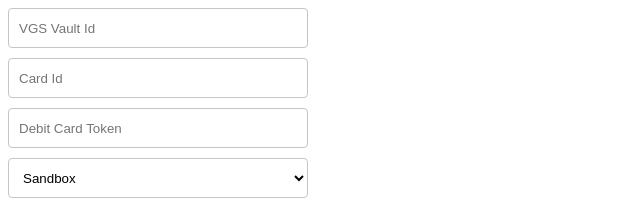
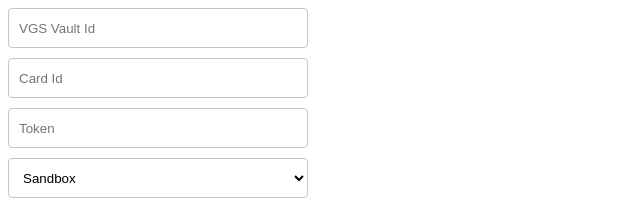
Before and after one commit to solidfi/vgs-collect-web, a plain HTML site: page index.html in a window 1280 px wide. Shown: the top 205 px of the page, 0-640 px from the left. Drawn offline with Linux system fonts and the light colour scheme.

Commit message:
readme file updated

```diff
--- a/index.html
+++ b/index.html
@@ -10,7 +10,7 @@
             <form id="input-form">
                 <input id="VGS-Vault-Id" class="form-field" placeholder="VGS Vault Id" />
                 <input id="card-id" class="form-field" placeholder="Card Id" />
-                <input id="pin-token" class="form-field" placeholder="Debit Card Token" />
+                <input id="pin-token" class="form-field" placeholder="Token" />
                 <select id="VGS-env" class="form-field">
                     <option value="sandbox">Sandbox</option>
                     <option value="live">Production</option>
```
Also changed, not shown: 1 other file.
